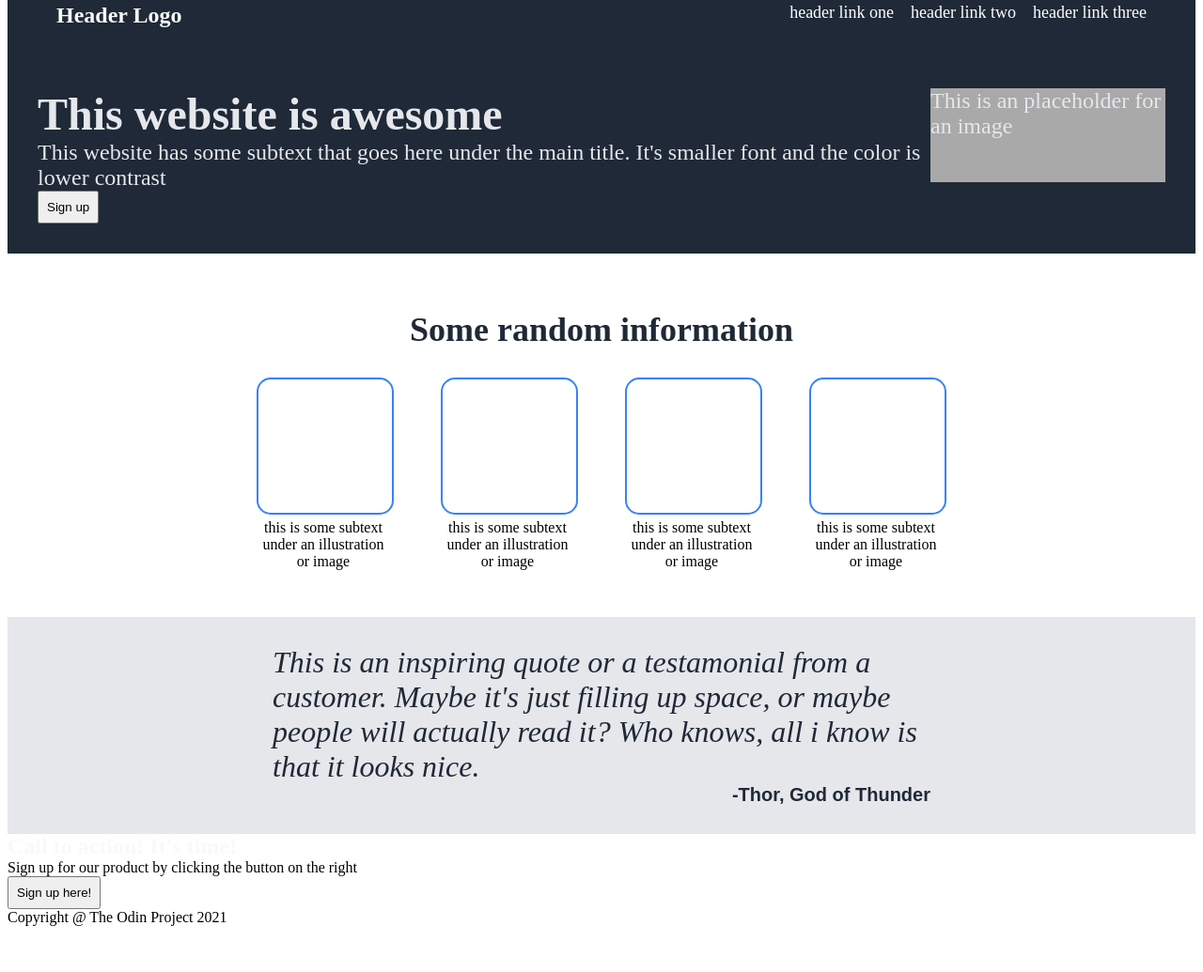
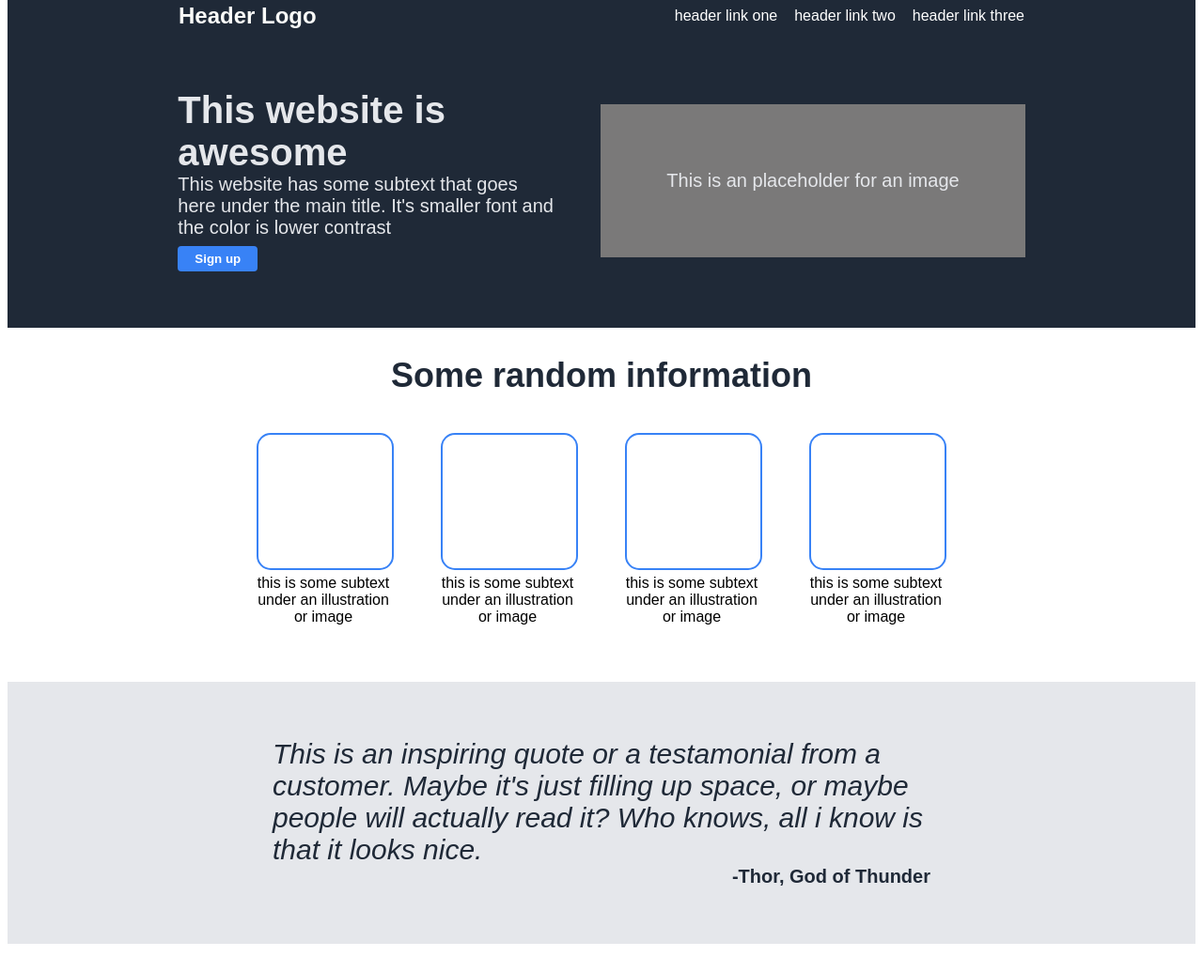
Before and after one commit to rinuya/landing-page, a plain HTML site: page index.html in a window 1280 px wide. Shown: the part 37-1072 px from the top of the page at 94% size. Before the commit the page ends 1031 px from the top, so only its background shows below. Drawn offline with Linux system fonts and the light colour scheme.

Commit message:
Finished

```diff
--- a/index.html
+++ b/index.html
@@ -11,10 +11,12 @@
 <body>
     <div>
         <div class="header">
+            <div class="head">
             <a class="bold">Header Logo</a>
             <a class="right">header link one</a>
             <a>header link two</a>
             <a>header link three</a>
+            </div>
         </div>
         <div class="topcontent">
             <div class="info">
@@ -53,14 +55,14 @@
 
 
     <div class="calltoaction">
-        <div>
+        <div class="vertical">
             <div class="bold">
                 Call to action! It's time!<br>
             </div>
             <div>Sign up for our product by clicking the button on the right</div>
         </div>
         <div>
-            <button class="button">Sign up here!</button>
+            <button class="button-white">Sign up here!</button>
         </div>
     </div>
 
--- a/styles.css
+++ b/styles.css
@@ -1,110 +1,132 @@
 body{
     display: flex;
     flex-direction: column;
-    justify-content: flex-start;
     align-self: center;
     background-color: white;
     min-height: 100vh;
     flex: 1;
+    font-family: Gill Sans Extrabold, sans-serif;
+
 
 }
 
 .right{
     margin-left: auto;
 }
+
 .info{
     flex: 1;
+    max-width: 400px;
 }
+
 .bold{
     font-size: 24px;
     color: #F9FAF8;
     font-weight: 900;
 }
+
 .super-big{
-    font-size: 48px;
-    font-weight: 900;
+    font-size: 40px;
+    font-weight: 800;
 }
+
 .header{
     display: flex;
-    font-size: 18px;
+    font-size: 16px;
     color: white;
     background-color: #1F2937;
     padding: 32px;
     padding-left: 52px;
     padding-right: 52px;
+    justify-content: center;
+
+}
+.head{
+    display:flex;
+    align-items: center;
+    flex:1;
     gap: 18px;
+    max-width: 900px;
 }
+
 .topcontent{
     display: flex;
-    font-size: 24px;
+    font-size: 20px;
     color: #E5E7EB;
     background-color: #1F2937;
     padding:32px;
-    justify-content: space-around;
+    justify-content: center;
+    gap: 50px;
+    padding-bottom:60px;
+    margin: 0;
 }
 
 .placeholder{
-    height:100px;
-    width:250px;
-    background-color: darkgray;
-
+    padding: 70px 70px;
+    background-color: rgb(122, 121, 121);
+    text-align: center;
+    align-self: center;
 }
 
 .image-text{
     width: 142px;
     text-align: center;
     padding-top: 5px;
+    padding-bottom: 30px;
 }
+
 .illustration{
     display: flex;
-    justify-content: space-evenly;
     gap: 50px;
 }
 
 .small-placeholder{
     width: 142px;
     height: 142px;
-
     flex-shrink:0;
     border: 2px solid #3882F6;
     border-radius: 15px;
+}
 
-}
 .random-info{
     display: flex;
     flex-direction: column;
     align-items: center;
     padding:30px;
-    padding-bottom:50px;
+    margin: 0;
 }
 
 .infoheader{
     font-size: 36px;
     font-weight: 900;
     color: #1F2937;
-    padding:30px
+    padding-bottom: 40px;
 }
 
 .button{
-    padding:8px;
+    padding:6px 18px;
+    margin-top:8px;
+    background-color: #3882F6;
+    color: white;
+    border: none;
+    border-radius: 4px;
+
+    font-weight: 600;
 }
 .testamonials{
     background-color: #E5E7EB;
     display: flex;
-    flex: 1;
-    font-size: 32px;
+    font-size: 30px;
     font: light-italic;
     color: #1F2937;
-    padding: 30px;
+    padding: 60px;
     justify-content: center;
-
+    margin: 0;
 
 }
 .testtext{
-    flex-shrink: 0;
-    width: 700px;
-    font-style:italic
-
+    max-width: 700px;
+    font-style:italic;
 }
 
 .rightside{
@@ -113,9 +135,39 @@ body{
     font-weight: 600;
     font-size: 20px;
     font-style:normal;
-    font-family: Gill Sans Extrabold, sans-serif;
+}
+
+.calltoaction{
+    display:flex;
+    background-color: #3882F6;
+    max-width: 800px;
+    align-self: center;
+    padding: 40px 80px;
+    margin: 50px 0px;
+    border-radius: 16px;
+    gap: 60px;
 
 }
+.vertical {
+    display: flex;
+    flex-direction: column;
+    color:#E5E7EB;
+}
+.button-white{
+    color:#F9FAF8;
+    font-size: 18px;
+    background-color: #3882F6;
+    border: 2px solid #F9FAF8;
+    border-radius: 5px;
+    padding: 12px;
+    margin:12px;
+}
 .footer{
-    justify-content: flex-end;
+    display: flex;
+    justify-content: center;
+    align-items: center;
+    background-color: #1F2937;
+    color:#F9FAF8;
+    padding: 32px;
+    margin-top: auto;
 }
```
